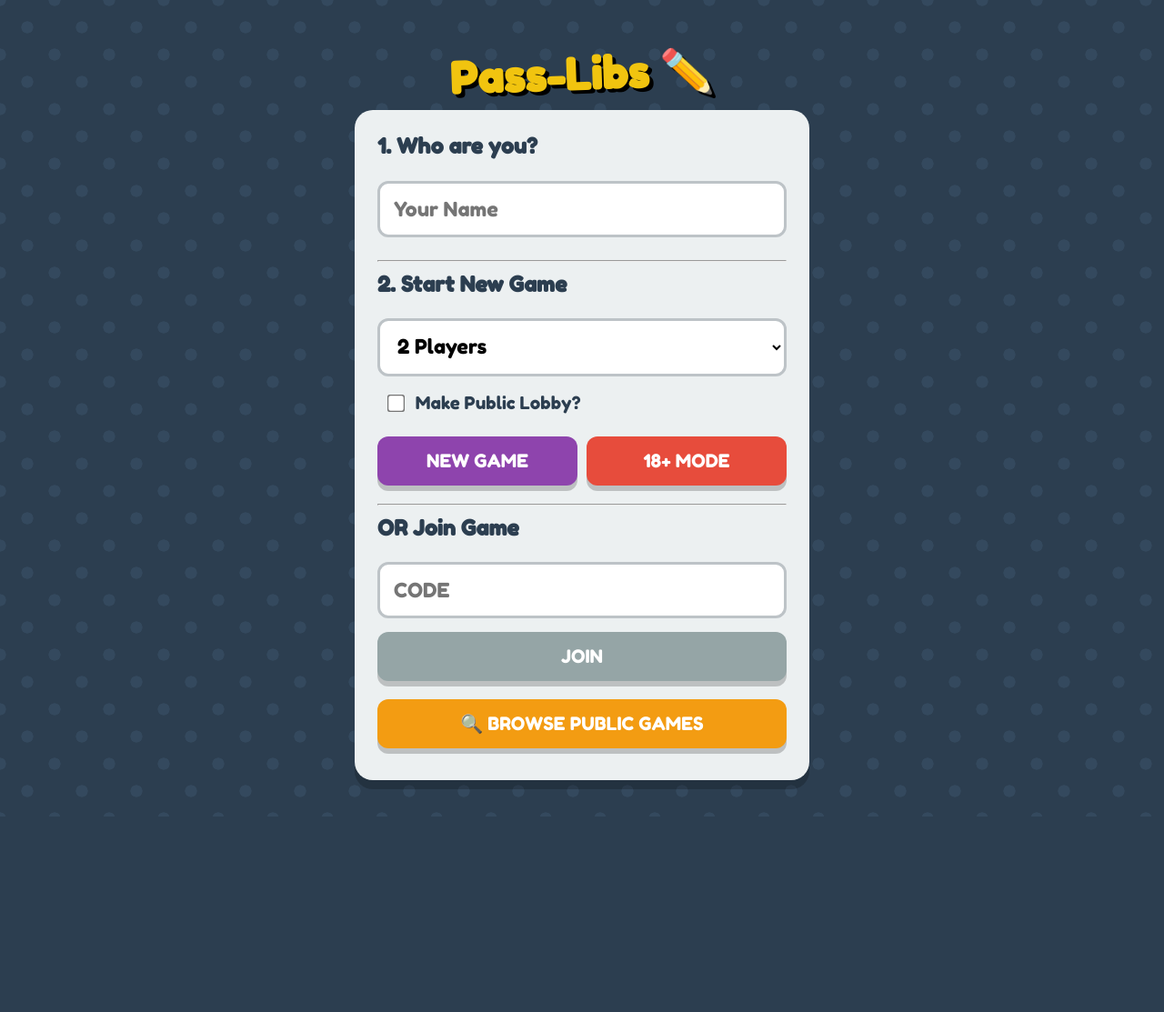
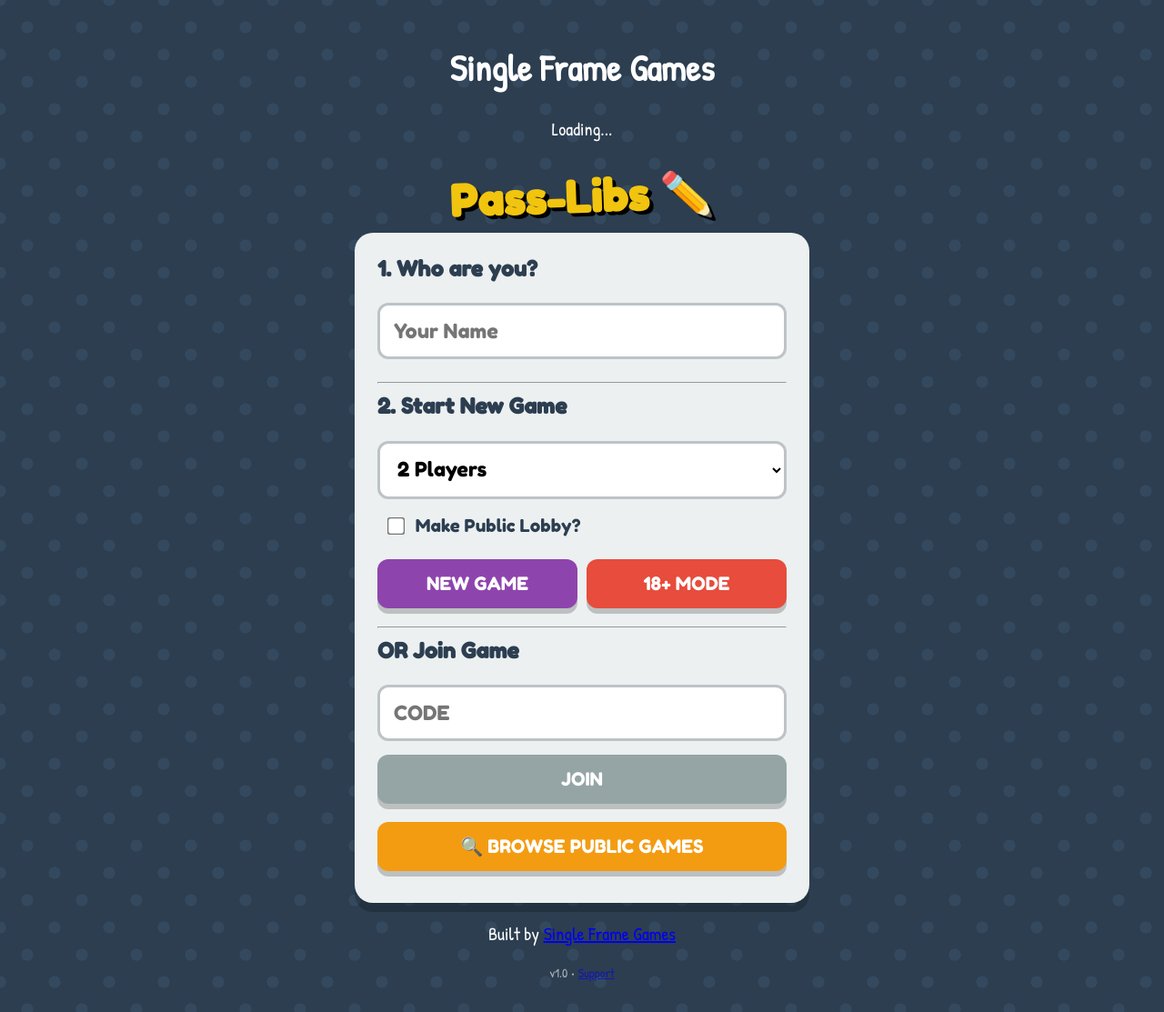
Before and after one commit to dadzerdous/pass-libs, a website: page public/index.html in a window 1280 px wide. Shown: the whole page at 91% size. Before the commit the page ends 898 px from the top, so only its background shows below. Drawn offline with Linux system fonts and the light colour scheme.

Commit message:
Add splash screen and footer to index.html

```diff
--- a/public/index.html
+++ b/public/index.html
@@ -13,6 +13,10 @@
     <link rel="stylesheet" href="style.css">
 </head>
 <body>
+    <div id="splash-screen">
+    <h1 class="studio-logo">Single Frame Games</h1>
+    <p>Loading...</p>
+</div>
 
     <div class="app-container">
         <h1 class="logo">Pass-Libs ✏️</h1>
@@ -100,6 +104,10 @@
                 <button onclick="location.reload()" class="btn-secondary">Exit</button>
             </div>
         </div>
+        <footer>
+        <p>Built by <a href="mailto:dadzerdous@gmail.com">Single Frame Games</a></p>
+        <p style="font-size: 0.7em; opacity: 0.6;">v1.0 • <a href="#" onclick="alert('No ads, just fun. Enjoy!')">Support</a></p>
+    </footer>
 
     </div>
 
```
